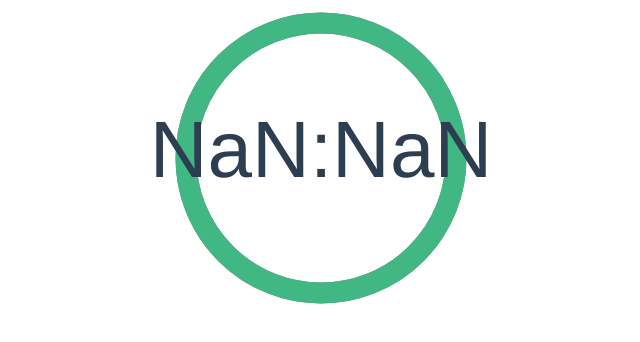
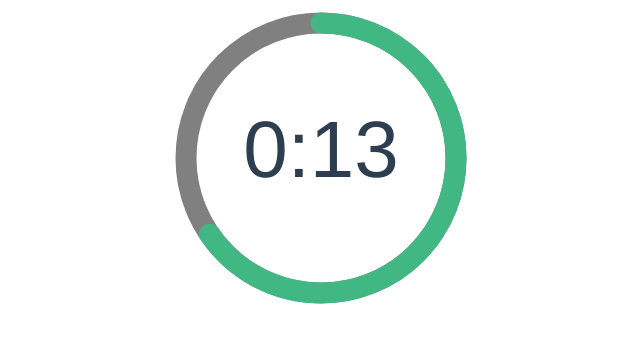
Before and after one commit to dawisen/vue-timer, a Vue app: page / in a window 1280 px wide. Shown: the top 342 px of the page, without its empty margins (319-959 px from the left). Built offline with nearby package versions, Linux system fonts and the light colour scheme.

Commit message:
added func to animate countdown circle

```diff
--- a/src/components/BaseTimer.vue
+++ b/src/components/BaseTimer.vue
@@ -9,6 +9,7 @@
       <g class="base-timer__circle">
         <circle class="base-timer__path-elapsed" cx="50" cy="50" r="45" />
         <path
+          :stroke-dasharray="circleDasharray"
           class="base-timer__path-remaining"
           d="
             M 50, 50
@@ -62,7 +63,7 @@
     justify-content: center;
     font-size: 5rem;
   }
-   &__path-remaining {
+  &__path-remaining {
     /* same width as gray ring */
     stroke-width: 7px;
     /* Rounds the line endings to create a seamless circle */
@@ -74,6 +75,7 @@
     transition: 1s linear all;
     /* Allows the ring to change color when the color value updates */
     stroke: rgb(65, 184, 131); // green
+    fill-rule: nonzero;
   }
   &__svg {
     /* Flips the svg and makes the animation to move left-to-right */
@@ -83,8 +85,19 @@
 </style>
 
 <script>
+const FULL_DASH_ARRAY = 283;
+const TIME_LIMIT = 20;
 export default {
+  data() {
+    return {
+      timePassed: 0,
+      timerInterval: null,
+    };
+  },
   computed: {
+    timeLeft() {
+      return TIME_LIMIT - this.timePassed;
+    },
     formattedTimeLeft() {
       const timeLeft = this.timeLeft;
       // The largest round integer less than or equal
@@ -101,13 +114,34 @@ export default {
       // The output in MM:SS format
       return `${minutes}:${seconds}`;
     },
+
+    // Update the dasharray value as time passes, starting with 283
+    circleDasharray() {
+      return `${(this.timeFraction * FULL_DASH_ARRAY).toFixed(0)} 283`;
+    },
+    timeFraction() {
+      const rawTimeFraction = this.timeLeft / TIME_LIMIT;
+      return rawTimeFraction - (1 / TIME_LIMIT) * (1 - rawTimeFraction);
+    },
   },
-
-  props: {
-    timeLeft: {
-      type: Number,
-      required: true,
+  methods: {
+    onTimesUp() {
+      clearInterval(this.timerInterval);
     },
+    startTimer() {
+      this.timerInterval = setInterval(() => (this.timePassed += 1), 1000);
+    },
+  },
+  watch: {
+    timeLeft(newValue) {
+      if (newValue === 0) {
+        this.onTimesUp();
+      }
+    },
+  },
+  mounted() {
+    this.startTimer();
+    console.log("timer mounted!");
   },
 };
 </script>
```
